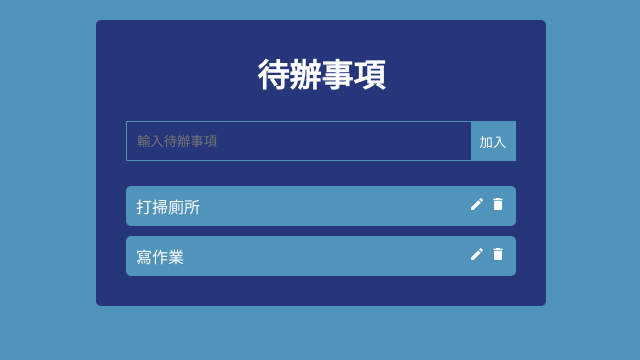
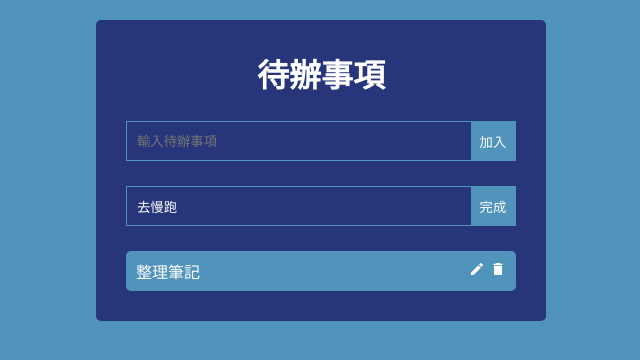
Before and after one commit to cyanshub/sp-my-react-todo-072324, a React (Vite) app: page / in a window 1280 px wide. Both pictures are taken after a click on the icon 796 px from the left and 204 px from the top of the page. Shown: the top 360 px of the page, without its empty margins (319-959 px from the left). Built offline with nearby package versions, Linux system fonts and the light colour scheme.

Commit message:
依照前面的原理, 製作 toggleEditing 方法傳到 Todo 組件, 並設計編輯功能

```diff
--- /dev/null
+++ b/src/components/EditForm.jsx
@@ -0,0 +1,26 @@
+import { useState } from "react";
+
+function EditForm( {todo, editTodo} ) {
+  const [content, setContent] = useState(todo.content);
+  const handleSubmit = (e) => {
+    e.preventDefault();
+    editTodo(todo.id, content);
+  };
+
+  return (
+    <form className="create-form" onSubmit={handleSubmit}>
+      <input
+        type="text"
+        placeholder="輸入待辦事項"
+        value={content}
+        onChange={(e) => {
+          setContent(e.target.value);
+        }}
+      />
+      <button type="submit">完成</button>
+    </form>
+  );
+
+
+}
+export default EditForm
--- a/src/components/Todo.jsx
+++ b/src/components/Todo.jsx
@@ -1,7 +1,10 @@
 import { MdDelete, MdEdit } from "react-icons/md";
+import EditForm from "./EditForm";
 
-function Todo({ todo, deleteTodo, toggleCompleted }) {
-  return (
+function Todo({ todo, deleteTodo, toggleCompleted, toggleEditing, editTodo }) {
+  return todo.isEditing ? (
+    <EditForm todo={todo} editTodo={editTodo} />
+  ) : (
     <div className={`todo ${todo.isCompleted ? "completed" : ""}`}>
       <p
         onClick={() => {
@@ -12,7 +15,12 @@ function Todo({ todo, deleteTodo, toggleCompleted }) {
         {todo.content}
       </p>
       <div>
-        <MdEdit style={{ cursor: "pointer" }} />
+        <MdEdit
+          onClick={() => {
+            toggleEditing(todo.id);
+          }}
+          style={{ cursor: "pointer" }}
+        />
         <MdDelete
           onClick={() => {
             deleteTodo(todo.id);
--- a/src/components/Todowrapper.jsx
+++ b/src/components/Todowrapper.jsx
@@ -5,8 +5,18 @@ import Todo from "./Todo";
 function TodoWrapper() {
   // 通常會使用資料庫的資料, 這邊只是示範資料
   const [todos, setTodos] = useState([
-    { content: "打掃廁所", id: Math.random(), isCompleted: false },
-    { content: "寫作業", id: Math.random(), isCompleted: false },
+    {
+      content: "去慢跑",
+      id: Math.random(),
+      isCompleted: false,
+      isEditing: false,
+    },
+    {
+      content: "整理筆記",
+      id: Math.random(),
+      isCompleted: false,
+      isEditing: false,
+    },
   ]);
 
   const addTodo = (content) => {
@@ -30,13 +40,40 @@ function TodoWrapper() {
     );
   };
 
+  const toggleEditing = (id) => {
+    setTodos(
+      todos.map((todo) =>
+        todo.id === id ? { ...todo, isEditing: !todo.isEditing } : todo
+      )
+    );
+  };
+
+  const editTodo = (id, newContent) => {
+    setTodos(
+      todos.map((todo) => {
+        return todo.id === id
+          ? { ...todo, content: newContent, isEditing: false }
+          : todo;
+      })
+    );
+  };
+
   return (
     <>
       <div className="wrapper">
         <h1>待辦事項</h1>
         <CreateForm addTodo={addTodo} />
         {todos.map((todo) => {
-          return <Todo key={todo.id} todo={todo} deleteTodo={deleteTodo} toggleCompleted={toggleCompleted}/>;
+          return (
+            <Todo
+              key={todo.id}
+              todo={todo}
+              deleteTodo={deleteTodo}
+              toggleCompleted={toggleCompleted}
+              toggleEditing={toggleEditing}
+              editTodo={editTodo}
+            />
+          );
         })}
       </div>
     </>
```
